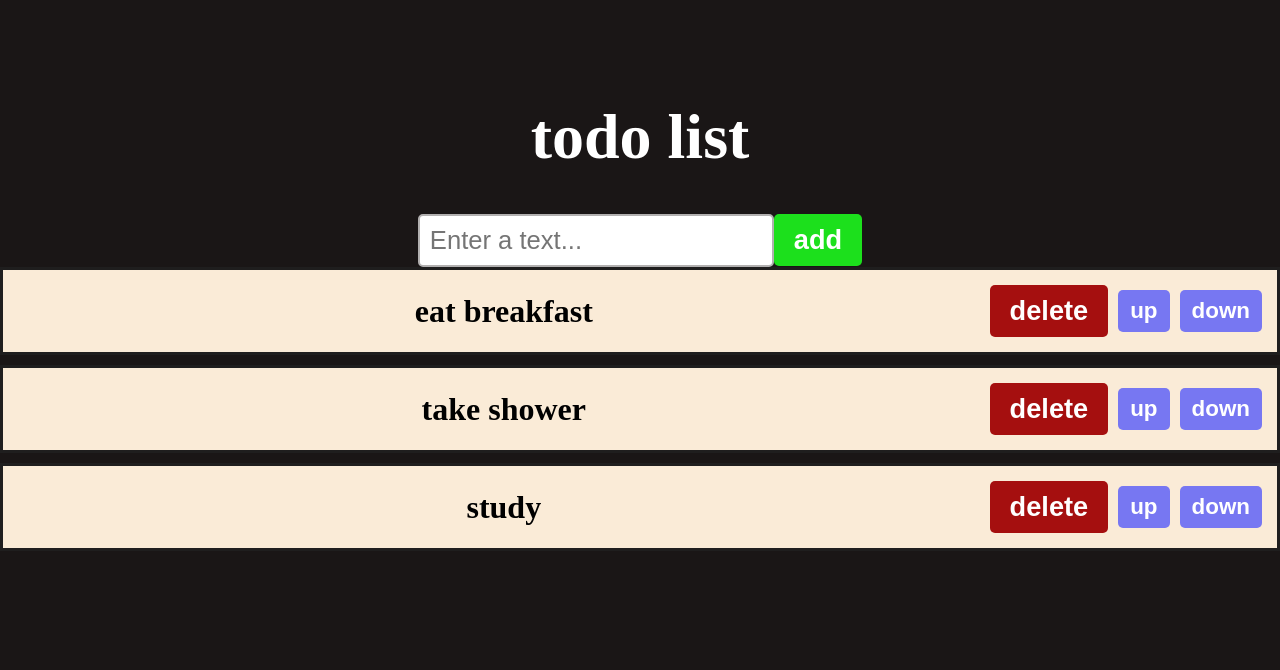
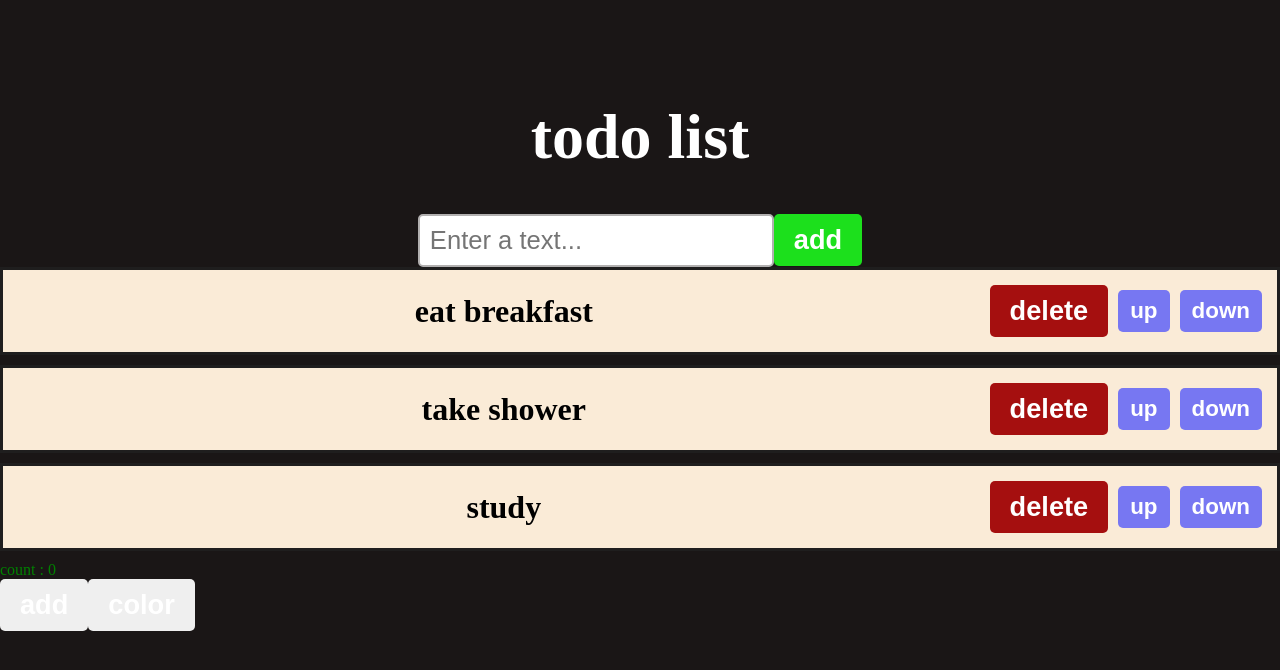
Before and after one commit to prince-nkuru/start-react, a React (Create React App) app: page / in a window 1280 px wide. Shown: the top 670 px of the page. Built offline with nearby package versions, Linux system fonts and the light colour scheme.

Commit message:
add some css

```diff
--- a/src/App.js
+++ b/src/App.js
@@ -63,6 +63,7 @@
 // export default App
 
    import TodoList from "./todoList"
+   import MyComp from "./useEffect"
 
 function App (){
 
@@ -70,6 +71,11 @@ function App (){
       <>
       <div>
         <TodoList/>
+
+      </div>
+
+      <div>
+      <MyComp/>
       </div>
       </>
     )
```
